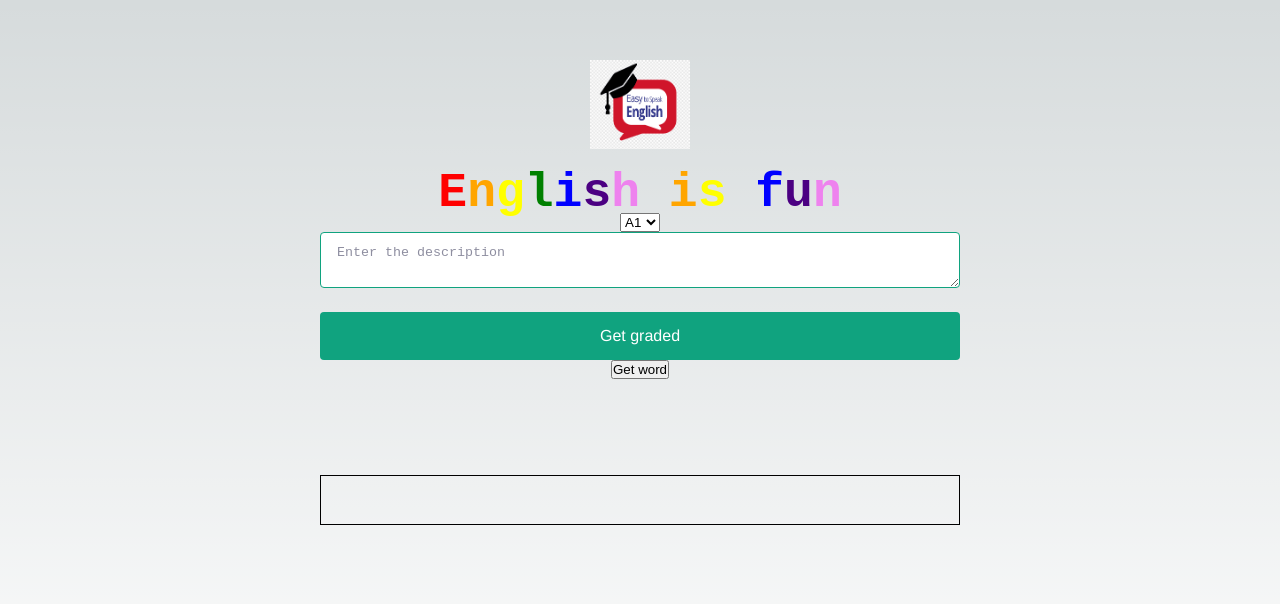
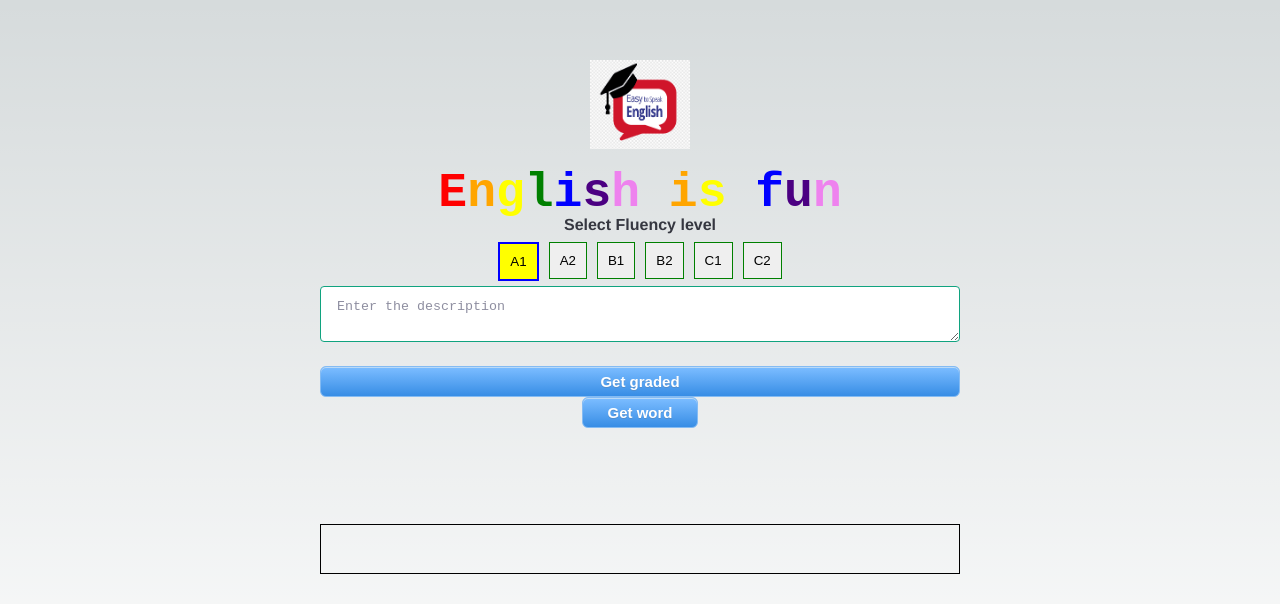
Before and after one commit to yasinabdmahmood/english-is-fun, a Next.js app: page / in a window 1280 px wide. Shown: the top 604 px of the page. Built offline with nearby package versions, Linux system fonts and the light colour scheme; a web font is replaced by a local one.

Commit message:
Modify index.js

```diff
--- a/pages/index.js
+++ b/pages/index.js
@@ -2,14 +2,17 @@ import Head from "next/head";
 import ColoredText from "./coloredText";
 import { useState } from "react";
 import styles from "./index.module.css";
+import LoadingSpinner from "./LoadingSpinner";
 
 export default function Home() {
+  const [isLoading, setIsLoading] = useState(false);
   const [animalInput, setAnimalInput] = useState("");
   const [result, setResult] = useState();
   const [word, setWord] = useState('');
   const options = ['A1', 'A2', 'B1', 'B2', 'C1', 'C2'];
   const [selectedOption, setSelectedOption] = useState(options[0]);
   async function generateWord(event) {
+    setIsLoading(true);
     event.preventDefault();
     try {
       const response = await fetch("/api/getWord", {
@@ -26,10 +29,12 @@ export default function Home() {
       }
 
       setWord(data.result);
+      setIsLoading(false);
     } catch(error) {
       // Consider implementing your own error handling logic here
       console.error(error);
       alert(error.message);
+      setIsLoading(false);
     }
   }
   ////////////////////////////////////
@@ -58,6 +63,10 @@ export default function Home() {
     }
   }
 
+  const handleLevelChange = (e) => {
+
+  }
+
   return (
     <div>
       <Head>
@@ -68,13 +77,21 @@ export default function Home() {
       <main className={styles.main}>
         <img src="/english.png" style={{width: '100px', marginBottom: '2rem'}} />
         <ColoredText text={'English is fun'} />
-        <select value={selectedOption} onChange={e => setSelectedOption(e.target.value)}>
-      {options.map(option => (
-        <option key={option} value={option}>
-          {option}
-        </option>
-      ))}
-    </select>
+        <div className={styles["levels-container"]}>
+          <h4>Select Fluency level</h4>
+          <ul className={styles["levels"]}>
+            {options.map(option => (
+            <li key={option}   >
+              <button
+              className= {option===selectedOption? styles['selected-level']: null}
+              onClick={()=>setSelectedOption(option)}>
+                {option}
+              </button>
+            </li>
+        ))}
+          </ul>
+        </div>
+
         <form onSubmit={onSubmit}>
           <textarea
             name="description"
@@ -82,10 +99,13 @@ export default function Home() {
             value={animalInput}
             onChange={(e) => setAnimalInput(e.target.value)}
           />
-          <input type="submit" value="Get graded" />
+          <button type="submit" className={styles["myButton"]}>
+          Get graded
+          </button>
         </form>
-        <button className="btn" onClick={generateWord}>Get word</button>
+        <button className={styles["myButton"]} onClick={generateWord}>Get word</button>
         <h3>{word}</h3>
+        {isLoading ? <LoadingSpinner /> : null}
         <div className={styles.result}>{result}</div>
       </main>
     </div>
```
